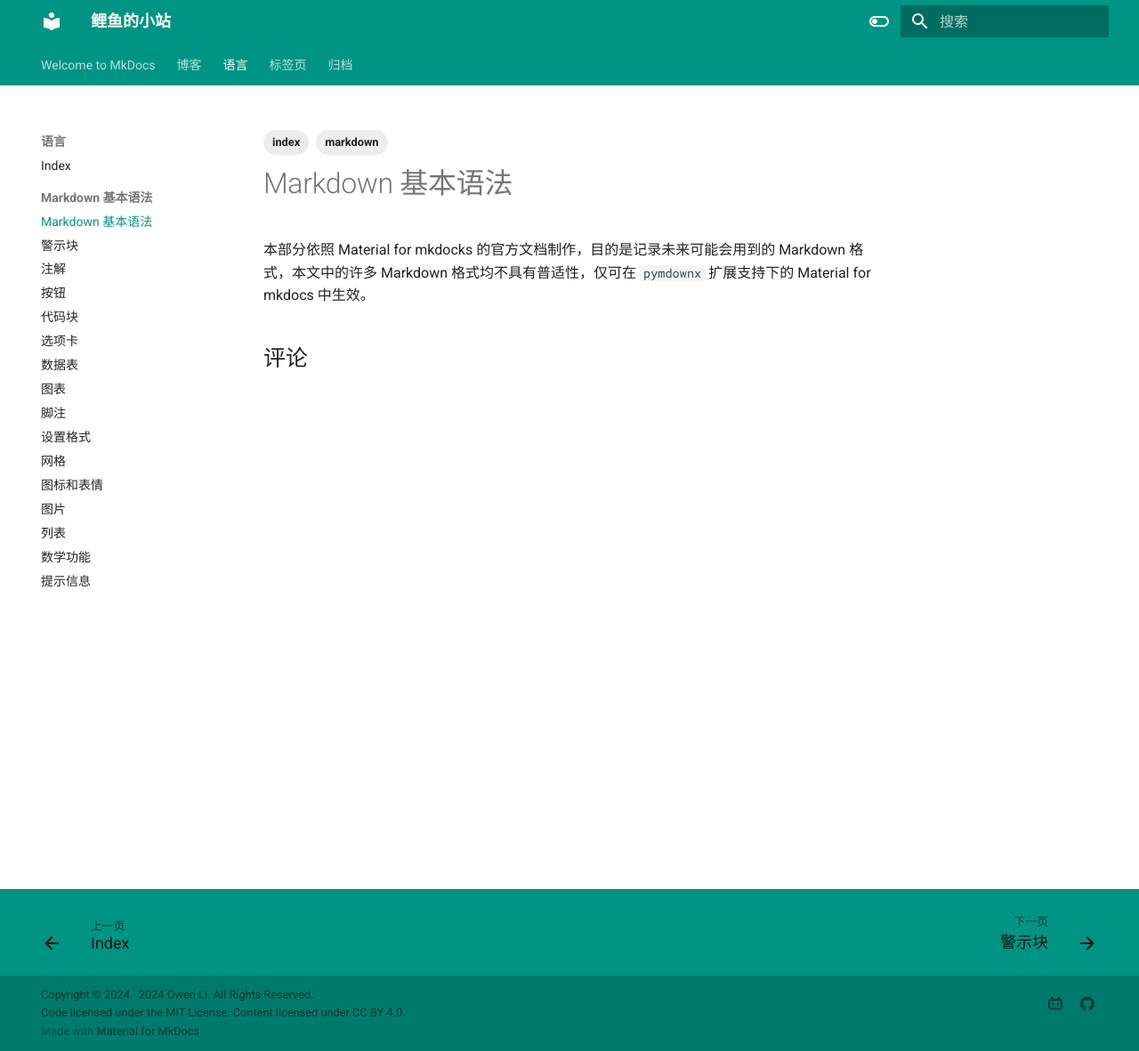
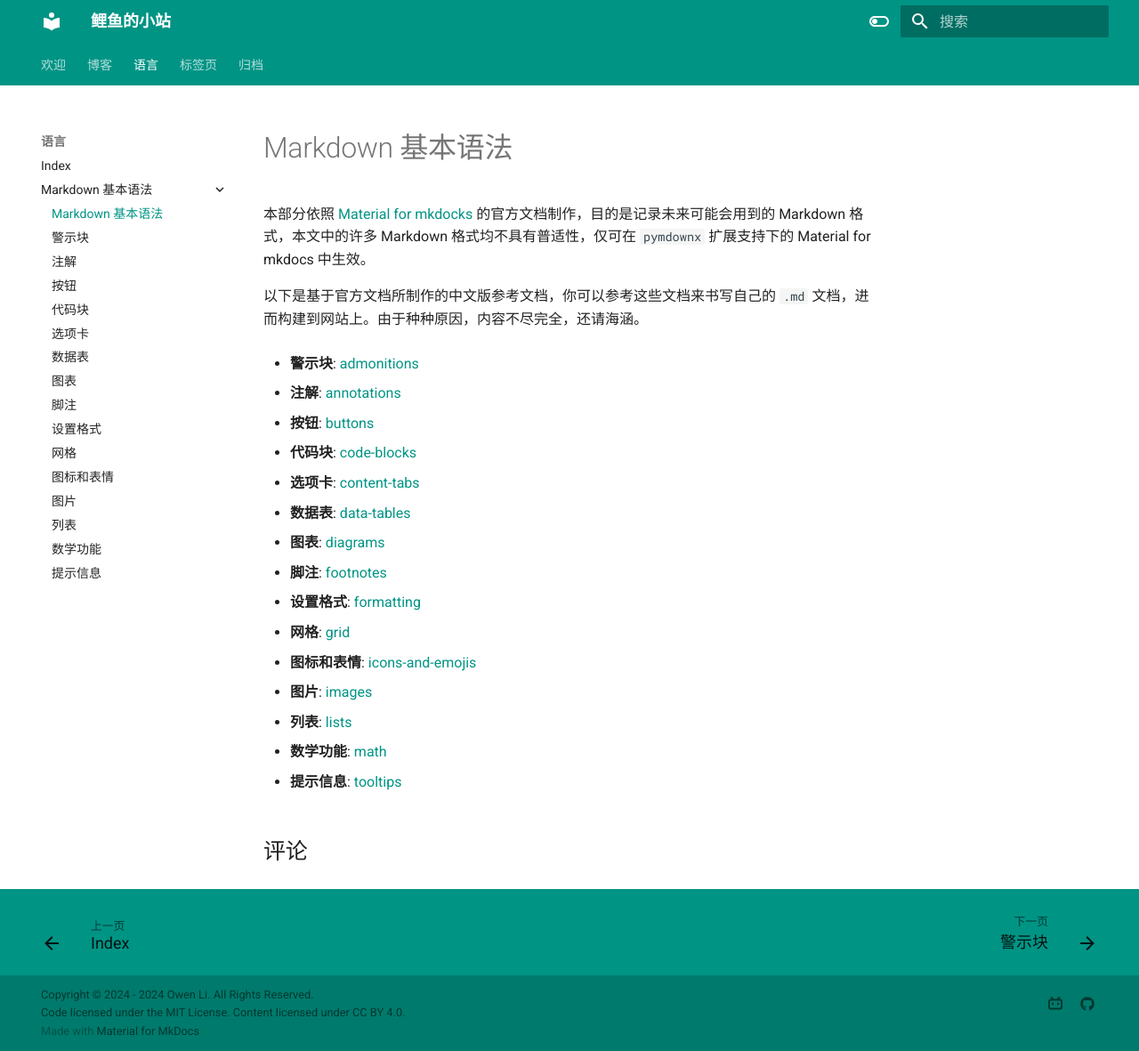
Before and after one commit to owenllli/owenllli.github.io, an MkDocs documentation site: the page built from docs/language/markdown/index.md, in a window 1280 px wide and 1181 px high. Shown: the whole window at 89% size. Built offline with MkDocs 1.6.1 and Material for MkDocs 9.7.7, drawn with Linux system fonts in a browser that asks for light colours; comment, search, counter and statistics services are not loaded.

Commit message:
一些很小的改动

```diff
--- a/docs/language/markdown/index.md
+++ b/docs/language/markdown/index.md
@@ -2,26 +2,69 @@
 tags: #标签
   - index
   - markdown
-comments: ture #开启评论区
+comments: true #开启评论区
 search:
-  #boost: 2 #站内搜索权值提升
-  #boost: 0.5 #站内搜索权值下降
   exclude: true #搜索内容时不检索此页面
-# hide:
-#   - tags #隐藏标签
+hide:
+   - tags #隐藏标签
 #   - footer #隐藏“上一页”“下一页”
 #   - navigation #隐藏导航栏
 #   - toc #隐藏 toc
-draft: false # 标记页面为草稿
-#date: 2024-11-22
 date:
-  created: 2024-11-20 # 创建日期,每篇博客日志都必须有一个创建日期,否则就会构建失败
-  updated: 2024-11-22 # 最后更新日期
-#authors:
-#  - littlefish # 此处应为.authors.yml文件中的标识符
-readtime: 1 # 大概阅读时间,设置后则会禁止自动计算阅读时间
+  created: 2024-11-20 # 创建日期
+  updated: 2024-11-25 # 最后更新日期
+readtime: 2 # 大概阅读时间,设置后则会禁止自动计算阅读时间
 ---
 
 # Markdown 基本语法
 
-本部分依照 Material for mkdocks 的官方文档制作，目的是记录未来可能会用到的 Markdown 格式，本文中的许多 Markdown 格式均不具有普适性，仅可在 `pymdownx` 扩展支持下的 Material for mkdocs 中生效。
+本部分依照 [Material for mkdocks] 的官方文档制作，目的是记录未来可能会用到的 Markdown 格式，本文中的许多 Markdown 格式均不具有普适性，仅可在 `pymdownx` 扩展支持下的 Material for mkdocs 中生效。
+
+以下是基于官方文档所制作的中文版参考文档，你可以参考这些文档来书写自己的 `.md` 文档，进而构建到网站上。由于种种原因，内容不尽完全，还请海涵。
+
+- __警示块__: [admonitions]
+
+- __注解__: [annotations]
+
+- __按钮__: [buttons]
+
+- __代码块__: [code-blocks]
+
+- __选项卡__: [content-tabs]
+
+- __数据表__: [data-tables]
+
+- __图表__: [diagrams]
+
+- __脚注__: [footnotes]
+
+- __设置格式__: [formatting]
+
+- __网格__: [grid]
+
+- __图标和表情__: [icons-and-emojis]
+
+- __图片__: [images]
+
+- __列表__: [lists]
+
+- __数学功能__: [math]
+
+- __提示信息__: [tooltips]
+
+[Material for mkdocks]: https://squidfunk.github.io/mkdocs-material/reference/
+[admonitions]: ./admonitions.md
+[annotations]: ./annotations.md
+[buttons]: ./buttons.md
+[code-blocks]: ./code-blocks.md
+[content-tabs]: ./content-tabs.md
+[data-tables]: ./data-tables.md
+[diagrams]: ./data-tables.md
+[footnotes]: ./footnotes.md
+[formatting]: ./formatting.md
+[grid]: ./grid.md
+[icons-and-emojis]: ./icons-and-emojis.md
+[images]: ./images.md
+[lists]: ./lists.md
+[math]: ./math.md
+[tooltips]: ./tooltips.md
--- a/mkdocs.yml
+++ b/mkdocs.yml
@@ -61,7 +61,7 @@ theme:
     - navifation.tracking # 锚点跟踪
     - navigation.tabs # 宽度适合时在上方显示导航栏
     #- navigation.tabs.sticky # 导航栏常驻
-    - navigation.sections # 左侧导航标签分组
+    #- navigation.sections # 左侧导航标签分组
     #- navigation.expand # 左侧导航栏自动展开
     #- navigation.path # Insiders Only, 在上方显示当前导航所在目录
     - navigation.prune # 导航精简，减少构建网页时的消耗
```
Also changed, not shown: docs/index.md (+13 -12 lines).
